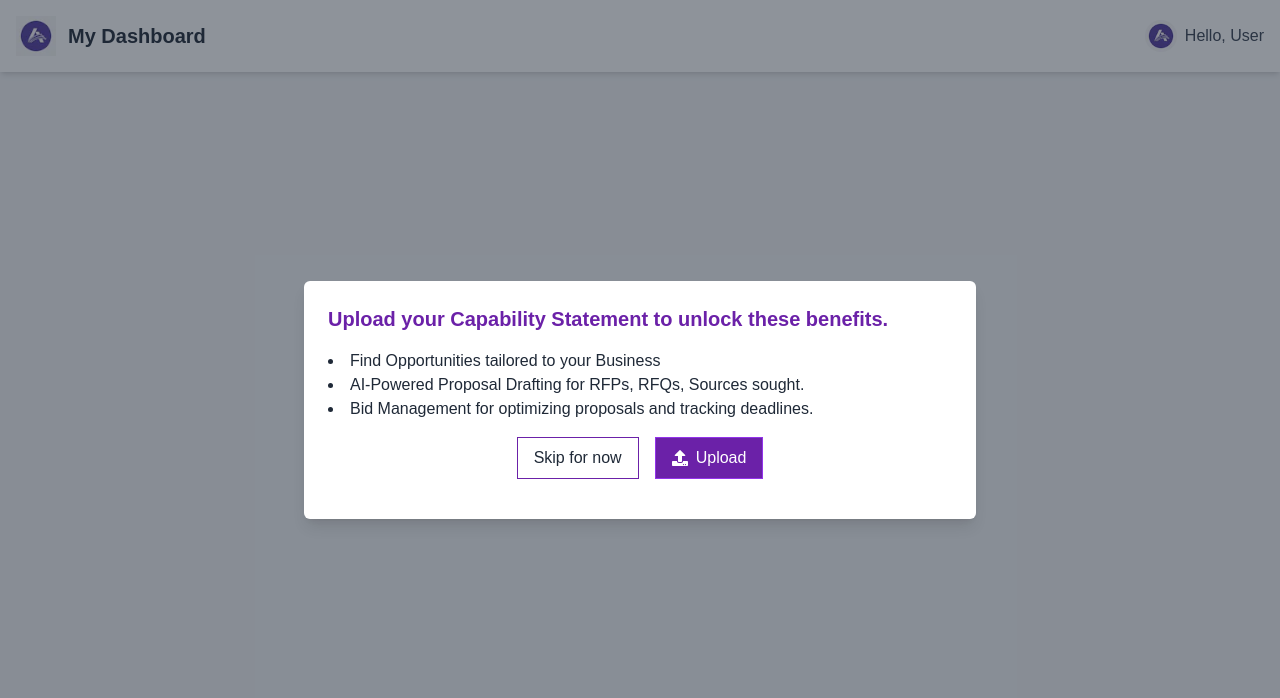
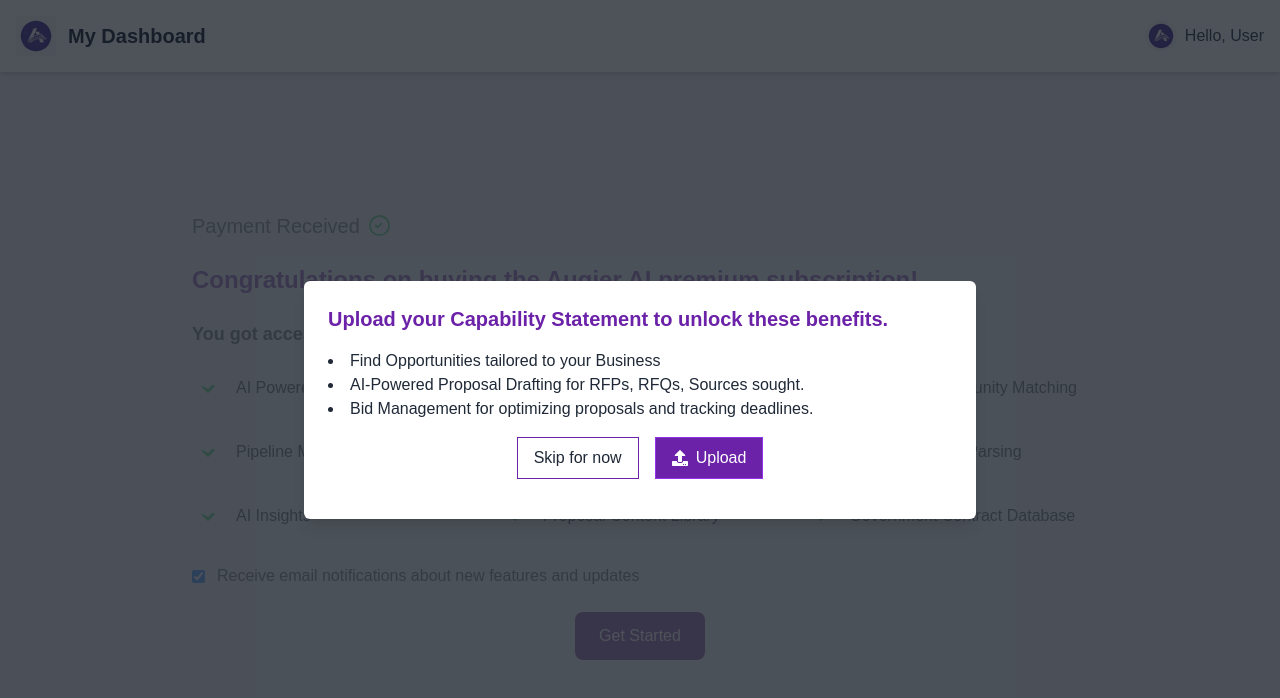
Before and after one commit to mkhb654/augier_ui_component, a Next.js app: page / in a window 1280 px wide. Shown: the top 698 px of the page. Built offline with nearby package versions, Linux system fonts and the light colour scheme.

Commit message:
overlay popup

```diff
--- a/src/app/components/PaymentConfirmation.jsx
+++ b/src/app/components/PaymentConfirmation.jsx
@@ -1,6 +1,6 @@
 'use client';
 
-import React, { useState } from 'react';
+import React, { useState, useEffect } from 'react';
 import CapabilityStatement from './CapabilityStatement';
 
 const PaymentConfirmation = () => {
@@ -17,7 +17,15 @@ const PaymentConfirmation = () => {
     ];
 
     const [isChecked, setIsChecked] = useState(true);
-    const [showCapabilityStatement, setShowCapabilityStatement] = useState(true);
+    const [showCapabilityStatement, setShowCapabilityStatement] = useState(false); // Start with false
+
+    useEffect(() => {
+        const timer = setTimeout(() => {
+            setShowCapabilityStatement(true);
+        }, 500); // Delay of 500 milliseconds
+
+        return () => clearTimeout(timer); // Cleanup timer on component unmount
+    }, []);
 
     const handleCheckboxChange = () => setIsChecked(prev => !prev);
 
@@ -45,11 +53,15 @@ const PaymentConfirmation = () => {
                 </div>
             </header>
 
+            {/* Backdrop for CapabilityStatement */}
+            {showCapabilityStatement && (
+                <div className="fixed inset-0 bg-black bg-opacity-50 flex items-center justify-center z-50">
+                    <CapabilityStatement onSkip={handleSkip} onFileUpload={handleFileUpload} />
+                </div>
+            )}
+
             {/* Main Content */}
-            {showCapabilityStatement ? (
-                <CapabilityStatement onSkip={handleSkip} onFileUpload={handleFileUpload} />
-            ) : (
-                <main className="flex-grow flex flex-col items-center justify-center p-4">
+            <main className={`flex-grow flex flex-col items-center justify-center p-4 ${showCapabilityStatement ? 'opacity-50' : 'opacity-100'} transition-opacity duration-300`}>
                 <div className="w-full max-w-4xl">
                     <div className="flex items-center mb-6">
                         <p className="text-xl text-gray-600 mr-2">Payment Received</p>
@@ -93,7 +105,6 @@ const PaymentConfirmation = () => {
                     </div>
                 </div>
             </main>
-            )}
         </div>
     );
 };
```
Lines whose indentation alone changed are shown as unchanged.
